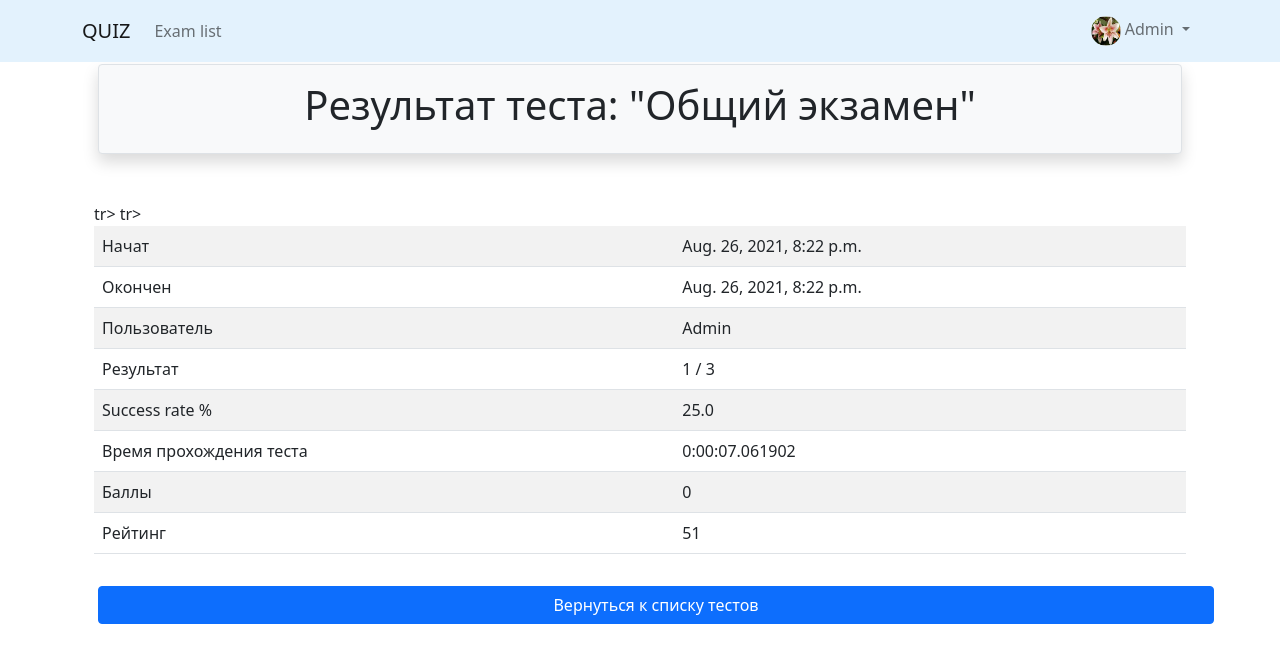
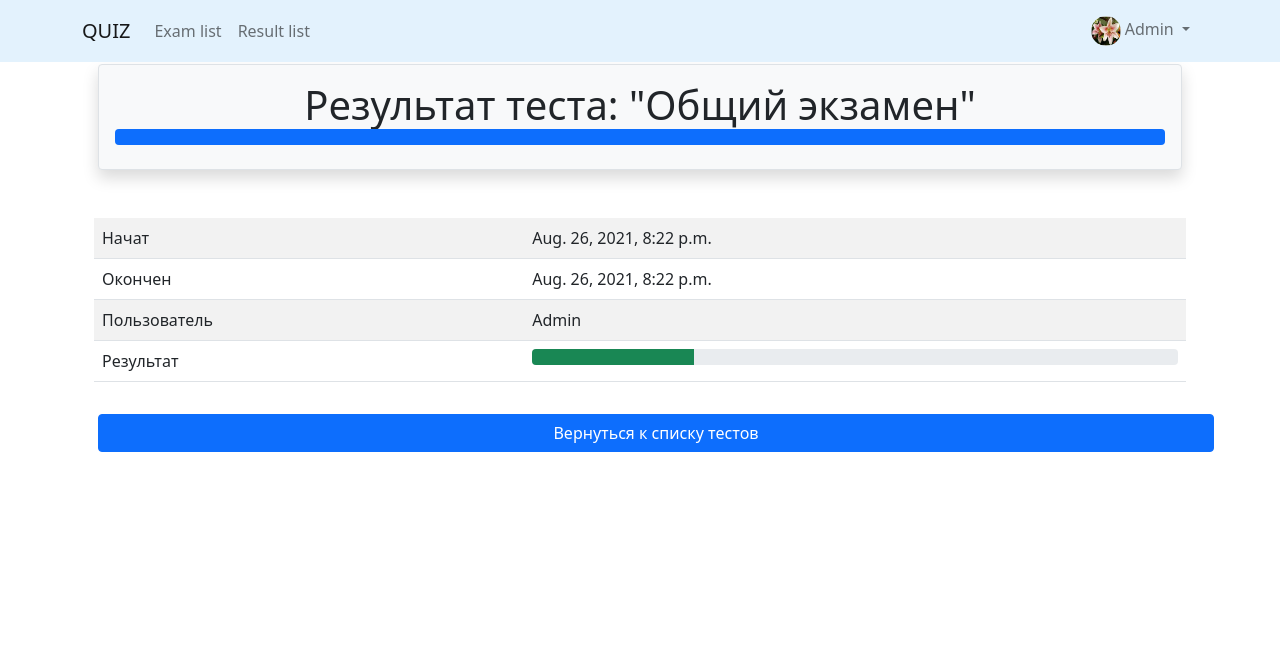
Before and after one commit to ProdyusO/Django2, a Django app: page /quizzes/591af53a-5325-444e-a607-0f5cd4ce576c/results/591af53a-5325-444e-a607-0f5cd4ce576c/details/ in a window 1280 px wide. Shown: the top 663 px of the page. Run offline with Django 3.2, Linux system fonts and the light colour scheme; a user stored in the database is signed in; data comes from the database, SQL or seed files in the repository; both versions use the stored data as it was after the commit.

Commit message:
Homework 24

```diff
--- a/quiz/forms.py
+++ b/quiz/forms.py
@@ -4,6 +4,7 @@ from django import forms
 from .models import Choice, Question
 
 from collections import Counter
+
 
 class ChoiceInlineFormSet(BaseInlineFormSet):
     def clean(self):
--- a/quiz/models.py
+++ b/quiz/models.py
@@ -73,6 +73,7 @@ class Result(BaseModel):
 
         self.num_correct_answers += int(correct_answer)
         self.num_incorrect_answers += 1 - int(correct_answer)
+        self.current_order_number = order_number
 
         if order_number == question.exam.questions_count():
             self.state = self.STATE.FINISHED
@@ -85,7 +86,6 @@ class Result(BaseModel):
         self.user.save()
         return self.user.raiting
 
-
     def print_rate(self):
         return self.num_correct_answers / (self.num_correct_answers + self.num_incorrect_answers) * 100
 
--- a/quiz/templates/result/details.html
+++ b/quiz/templates/results/details.html
@@ -6,6 +6,10 @@
 
 {% block header %}
     Результат теста: "{{ result.exam.title }}"
+    <div class="progress">
+      <div class="progress-bar" role="progressbar" style="width: 100%"
+           aria-valuenow="100" aria-valuemin="0" aria-valuemax="100"></div>
+    </div>
 {% endblock %}
 
 {% block content %}
@@ -28,23 +32,11 @@
                         </tr>
                         <tr>
                             <td>Результат</td>
-                            <td>{{ result.num_correct_answers }} / {{ result.num_incorrect_answers }}</td>
-                        </tr>
-                        <tr>
-                            <td>Success rate %</td>
-                            <td>{{ result.print_rate }}</td>
-                        </tr>
-                        <tr>
-                            <td>Время прохождения теста</td>
-                            <td>{{ result.print_time }}</td>
-                        </tr>
-                        tr>
-                            <td>Баллы</td>
-                            <td>{{ result.print_points }}</td>
-                        </tr>
-                        tr>
-                            <td>Рейтинг</td>
-                            <td>{{ result.update_raiting }}</td>
+                            <td>
+                                <div class="progress">
+                                <div class="progress-bar bg-success" role="progressbar" style="width: {{ result.print_rate }}%" aria-valuemin="0" aria-valuemax="100"></div>
+                                </div>
+                            </td>
                         </tr>
                     </tbody>
               </table>
--- a/quiz/urls.py
+++ b/quiz/urls.py
@@ -1,13 +1,17 @@
 from django.urls import path
 
-from .views import ExamListView, ExamDetailView, ExamResultCreateView, ExamQuestionView, ExamResultDetailView
+from .views import ExamListView, ExamDetailView, ExamResultCreateView, ExamQuestionView, ExamResultDetailView, \
+ExamResultUpdateView, ExamResultDeleteView, ExamResultListView
 
 app_name = 'quizzes'
 
 urlpatterns = [
     path('', ExamListView.as_view(), name='list'),
     path('<uuid:uuid>/', ExamDetailView.as_view(), name='details'),
-    path('<uuid:uuid>/result/create/', ExamResultCreateView.as_view(), name='result_create'),
-   path('<uuid:uuid>/results/<uuid:result_uuid>/details/', ExamResultDetailView.as_view(), name='result_details'),
-    path('<uuid:uuid>/result/<uuid:result_uuid>/question/<int:order_number>/', ExamQuestionView.as_view(), name='question'),
+    path('result_list/', ExamResultListView.as_view(), name='result_list'),
+    path('<uuid:uuid>/results/create/', ExamResultCreateView.as_view(), name='result_create'),
+    path('<uuid:uuid>/results/<uuid:result_uuid>/details/', ExamResultDetailView.as_view(), name='result_details'),
+    path('<uuid:uuid>/results/<uuid:result_uuid>/update/', ExamResultUpdateView.as_view(), name='result_update'),
+    path('<uuid:uuid>/results/<uuid:result_uuid>/delete/', ExamResultDeleteView.as_view(), name='result_delete'),
+    path('<uuid:uuid>/results/<uuid:result_uuid>/question/next/', ExamQuestionView.as_view(), name='question'),
 ]
--- a/quiz/views.py
+++ b/quiz/views.py
@@ -1,8 +1,10 @@
 from django.http import HttpResponseRedirect
 from django.shortcuts import render
 from django.urls import reverse
-from django.views.generic import ListView, DetailView, CreateView, UpdateView
-from django.contrib.auth.mixins import LoginRequiredMixin
+from django.views.generic import ListView, DetailView, CreateView, UpdateView, DeleteView
+from django.contrib.auth.mixins import LoginRequiredMixin, PermissionRequiredMixin
+from django.views.generic.list import MultipleObjectMixin
+from django.contrib import messages
 
 from .models import Exam, Question, Result
 from .forms import ChoicesFormset
@@ -14,15 +16,33 @@ class ExamListView(LoginRequiredMixin, ListView):
     context_object_name = 'exams'
 
 
-class ExamDetailView(LoginRequiredMixin, DetailView):
+class ExamDetailView(LoginRequiredMixin, DetailView, MultipleObjectMixin):
     model = Exam
     template_name = 'exams/details.html'
     context_object_name = 'exam'
     pk_url_kwarg = 'uuid'
+    paginate_by = 3
 
     def get_object(self, queryset=None):
         uuid = self.kwargs.get('uuid')
-        return self.get_queryset().get(uuid=uuid)
+        # return self.get_queryset().get(uuid=uuid)
+        return self.model.objects.get(uuid=uuid)
+
+    def get_context_data(self, **kwargs):
+        # context = super().get_context_data(**kwargs)
+        # context['result_list'] = Result.objects.filter(
+        #     exam=self.get_object(),
+        #     user=self.request.user
+        # ).order_by('state')
+        context = super().get_context_data(object_list=self.get_queryset(), **kwargs)
+
+        return context
+
+    def get_queryset(self):
+        return Result.objects.filter(
+            exam=self.get_object(),
+            user=self.request.user
+        ).order_by('state')
 
 
 class ExamResultCreateView(LoginRequiredMixin, CreateView):
@@ -31,7 +51,8 @@ class ExamResultCreateView(LoginRequiredMixin, CreateView):
         result = Result.objects.create(
             user=request.user,
             exam=Exam.objects.get(uuid=uuid),
-            state=Result.STATE.NEW
+            state=Result.STATE.NEW,
+            current_order_number=0
         )
 
         result.save()
@@ -41,7 +62,7 @@ class ExamResultCreateView(LoginRequiredMixin, CreateView):
             kwargs={
                 'uuid': uuid,
                 'result_uuid': result.uuid,
-                'order_number': 1,
+                # 'order_number': 1,
             }
         ))
 
@@ -49,11 +70,13 @@ class ExamResultCreateView(LoginRequiredMixin, CreateView):
 class ExamQuestionView(LoginRequiredMixin, UpdateView):
     def get(self, request, *args, **kwargs):
         uuid = kwargs.get('uuid')
-        order_number = kwargs.get('order_number')
+        # order_number = kwargs.get('order_number')
+        result = Result.objects.get(uuid=kwargs['result_uuid'])
 
         question = Question.objects.get(
             exam__uuid=uuid,
-            order_num=order_number
+            # order_num=order_number
+            order_num=result.current_order_number + 1
         )
 
         choices = ChoicesFormset(queryset=question.choices.all())
@@ -70,7 +93,9 @@ class ExamQuestionView(LoginRequiredMixin, UpdateView):
     def post(self, request, *args, **kwargs):
         uuid = kwargs.get('uuid')
         result_uuid = kwargs.get('result_uuid')
-        order_number = kwargs.get('order_number')
+        result = Result.objects.get(uuid=result_uuid)
+        # order_number = kwargs.get('order_number')
+        order_number = result.current_order_number + 1
 
         question = Question.objects.get(
             exam__uuid=uuid,
@@ -80,8 +105,16 @@ class ExamQuestionView(LoginRequiredMixin, UpdateView):
         choices = ChoicesFormset(data=request.POST)
         selected_choices = ['is_selected' in form.changed_data for form in choices.forms]
 
-        result = Result.objects.get(uuid=result_uuid)
-        result.update_result(order_number, question, selected_choices)
+        if selected_choices.count(True) == 0:
+            messages.error(self.request, 'Выберите ответ(ы)')
+            order_number = result.current_order_number
+        elif selected_choices.count(True) == len(selected_choices):
+            messages.error(self.request, 'Нельзя выбирать все ответы')
+            order_number = result.current_order_number
+        else:
+            result = Result.objects.get(uuid=result_uuid)
+            result.update_result(order_number, question, selected_choices)
+
 
         if result.state == Result.STATE.FINISHED:
             return HttpResponseRedirect(reverse(
@@ -97,17 +130,64 @@ class ExamQuestionView(LoginRequiredMixin, UpdateView):
             kwargs={
                 'uuid': uuid,
                 'result_uuid': result.uuid,
-                'order_number': order_number + 1,
+                # 'order_number': order_number + 1,
             }
         ))
 
 
 class ExamResultDetailView(LoginRequiredMixin, DetailView):
     model = Result
-    template_name = 'result/details.html'
+    template_name = 'results/details.html'
     context_object_name = 'result'
     pk_url_kwarg = 'uuid'
 
     def get_object(self, queryset=None):
         uuid = self.kwargs.get('result_uuid')
         return self.get_queryset().get(uuid=uuid)
+
+
+class ExamResultUpdateView(LoginRequiredMixin, UpdateView):
+    # permission_required = ['accounts.view_statistics']
+
+    def get(self, request, *args, **kwargs):
+        uuid = kwargs['uuid']
+        result_uuid = kwargs['result_uuid']
+        user = request.user
+
+        result = Result.objects.get(
+            user=user,
+            uuid=result_uuid
+        )
+
+        return HttpResponseRedirect(reverse(
+            'quizzes:question',
+            kwargs={
+                'uuid': uuid,
+                'result_uuid': result.uuid,
+                # 'order_number': result.current_order_number + 1,
+            }
+        ))
+
+
+class ExamResultDeleteView(LoginRequiredMixin, DeleteView):
+    def get(self, request, *args, **kwargs):
+        result_uuid = kwargs['result_uuid']
+        user = request.user
+
+        result = Result.objects.get(
+            user=user,
+            uuid=result_uuid
+        )
+        result.delete()
+
+        return HttpResponseRedirect(reverse('quizzes:list'))
+
+
+class ExamResultListView(LoginRequiredMixin, ListView):
+    model = Result
+    template_name = 'results/list.html'
+    paginate_by = 4
+
+    def get_queryset(self):
+        user = self.request.user
+        return Result.objects.filter(user=user)
--- a/templates/includes/nav_bar.html
+++ b/templates/includes/nav_bar.html
@@ -10,6 +10,9 @@
       <ul class="navbar-nav me-auto mb-2 mb-lg-0">
           <li class="nav-item">
               <a class="nav-link" href="{% url 'quizzes:list' %}">Exam list</a>
+          </li>
+          <li class="nav-item">
+              <a class="nav-link" href="{% url 'quizzes:result_list' %}">Result list</a>
           </li>
 <!--        <li class="nav-item"><a class="nav-link" href="/contacts/">Contacts</a></li>-->
 <!--        <li class="nav-item"><a class="nav-link" href="/about/">About Us</a></li>-->
```
Also changed, not shown: quiz/templates/exams/details.html (+39 -1 lines), quiz/templates/exams/question.html (+9 -1 lines), quiz/templates/results/list.html (added, +43 -0 lines), quiz/templatetags/custom_tags.py (added, +22 -0 lines), db.sqlite3, quiz/templatetags/__init__.py (added).
